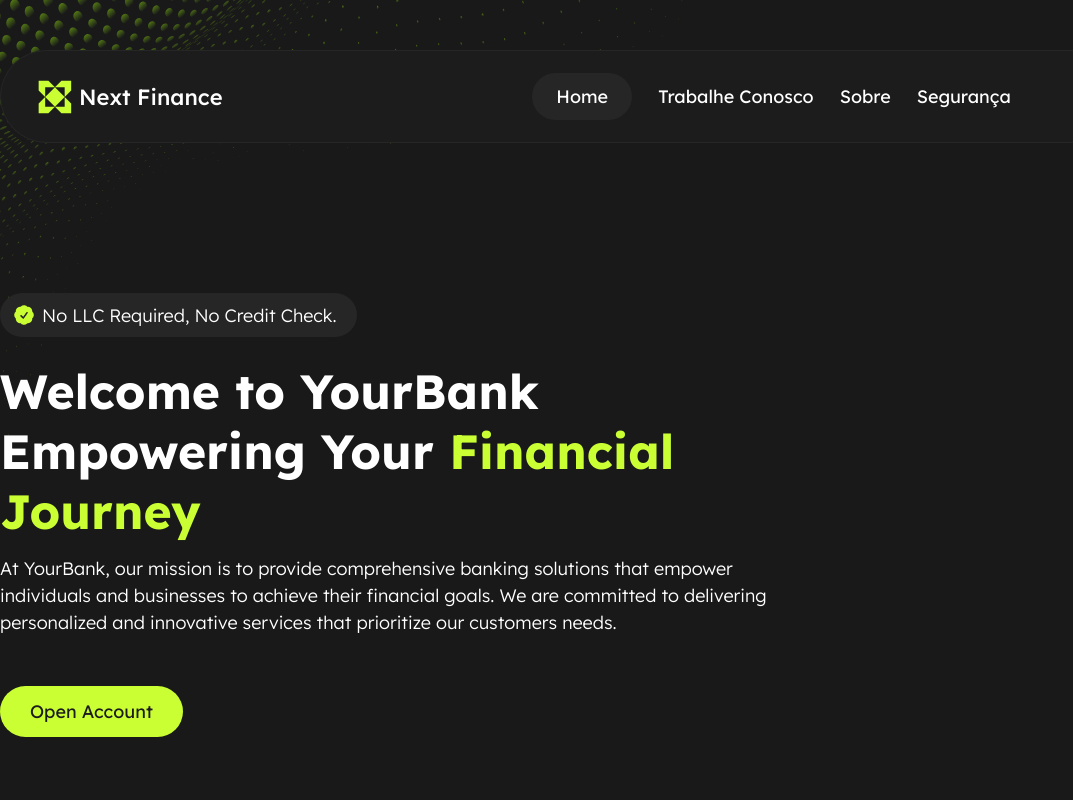
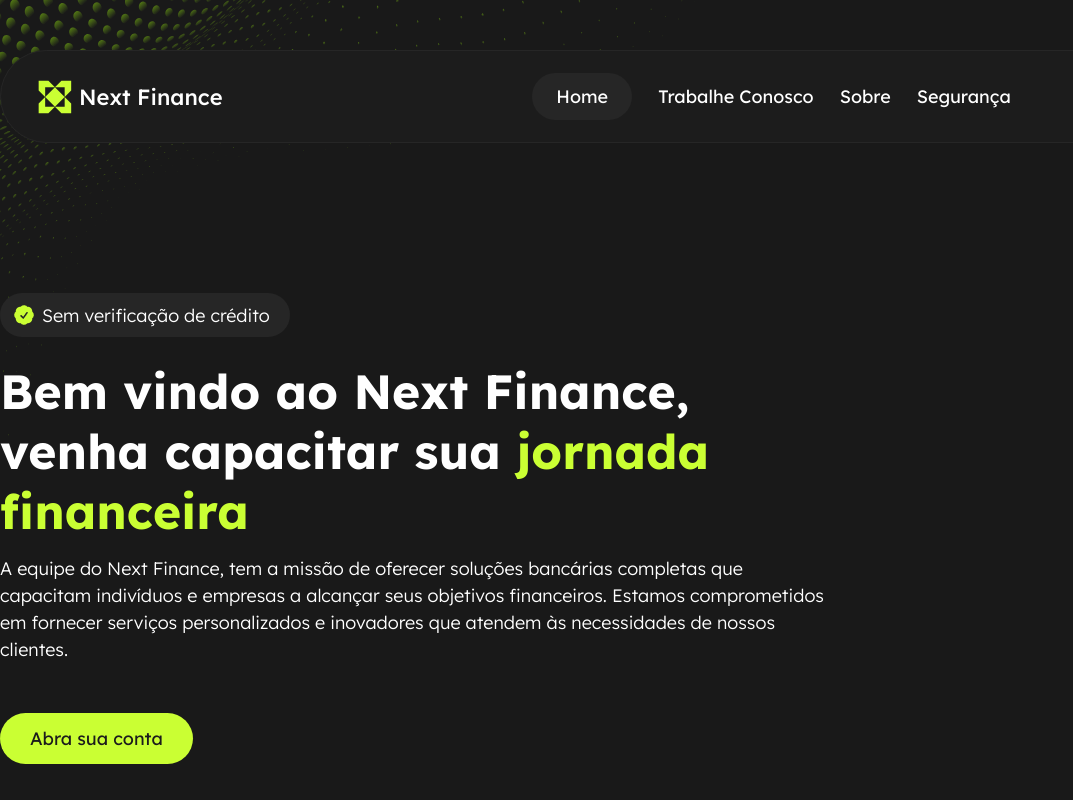
Before and after one commit to RBxRobson/Project-Next-Finance, a React (Vite) app: page / in a window 1280 px wide. Shown: the top 800 px of the page, without its empty margins (0-1073 px from the left). Built offline with nearby package versions, Linux system fonts and the light colour scheme.

Commit message:
chore: Traduz os textos aplicados para pt-br

```diff
--- a/src/components/Hero/index.tsx
+++ b/src/components/Hero/index.tsx
@@ -8,19 +8,21 @@ const Hero = () => {
       <S.HeroTitleWrapper>
         <S.Tag>
           <img src={iconVerify} alt="Ícone de verificado" />
-          <span>No LLC Required, No Credit Check.</span>
+          <span>Sem verificação de crédito</span>
         </S.Tag>
         <h2>
-          Welcome to YourBank Empowering Your <span>Financial Journey</span>
+          Bem vindo ao Next Finance, venha capacitar sua
+          <span> jornada financeira</span>
         </h2>
         <p>
-          At YourBank, our mission is to provide comprehensive banking solutions
-          that empower individuals and businesses to achieve their financial
-          goals. We are committed to delivering personalized and innovative
-          services that prioritize our customers needs.
+          A equipe do Next Finance, tem a missão de oferecer soluções bancárias
+          completas que capacitam indivíduos e empresas a alcançar seus
+          objetivos financeiros. Estamos comprometidos em fornecer serviços
+          personalizados e inovadores que atendem às necessidades de nossos
+          clientes.
         </p>
         <S.BtnOpenAccount className="green-button" type="button">
-          Open Account
+          Abra sua conta
         </S.BtnOpenAccount>
       </S.HeroTitleWrapper>
     </S.HeroContent>
```
